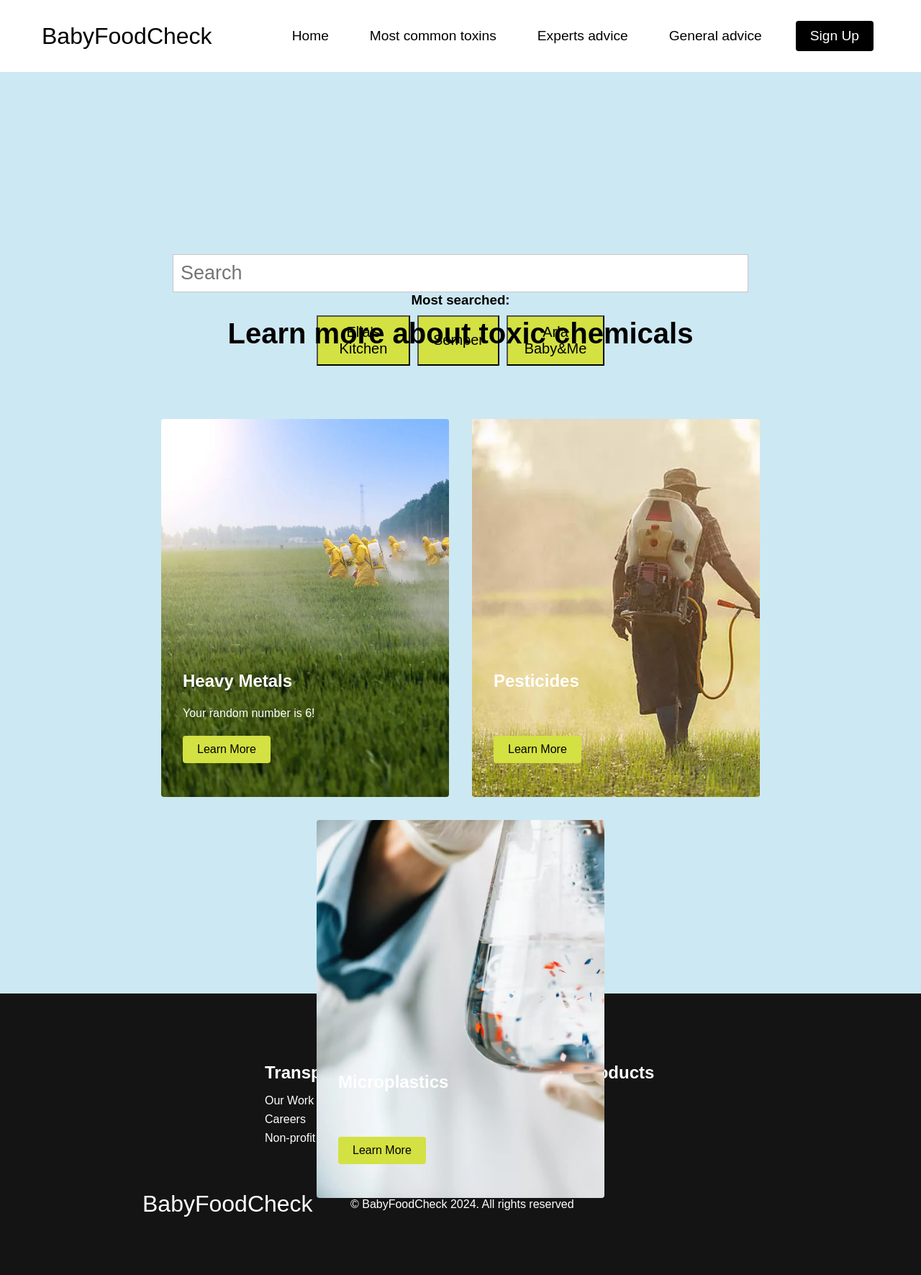
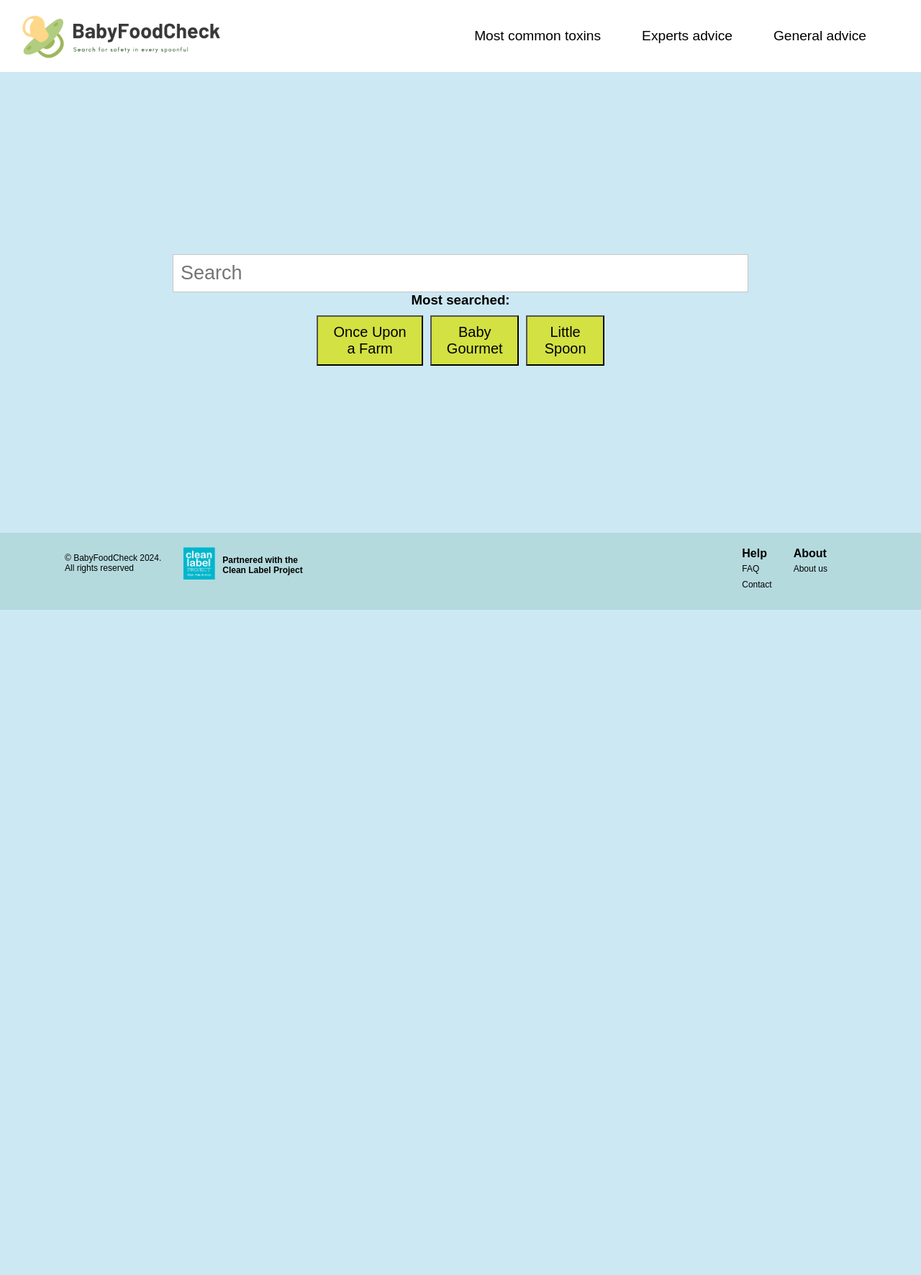
Before and after one commit to AronThrainsson/P7, a Flask app: page / in a window 1280 px wide. Shown: the whole page at 72% size. After the commit the page ends 847 px from the top, so only its background shows below. Run offline with Flask 3, Linux system fonts and the light colour scheme.

Commit message:
opdateret

```diff
--- a/app.py
+++ b/app.py
@@ -11,4 +11,4 @@ def index():
 
 @app.route("/expert")
 def bye():
-    return render_template("expert2.html")
+    return render_template("expert.html")
--- a/static/styles.css
+++ b/static/styles.css
@@ -18,6 +18,15 @@
   z-index: 999;
 }
 
+.navbar_container a img {
+  width: 300px;
+  height: auto;
+  margin-top: 3px;
+  margin-left: -30px;
+  justify-content: left;
+
+}
+
 .navbar_container {
   display: flex;
   justify-content: space-between;
@@ -32,13 +41,7 @@
 }
 
 #navbar_logo {
-    color: #000;
-    background-color: #ffffff;
-    display: flex;
-    align-items: center;
-    text-decoration: none;
-    font-size: 2rem;
-    background-image: url('/images/baby.png'); /*virker ikke*/
+  padding-left: 100px;
 }
 
 .fa-gem {
@@ -79,6 +82,7 @@
   padding: 1rem;
   width: 100%;
 }
+
 /* sign up button on navbar */
 .button {
   text-decoration: none;
@@ -205,10 +209,6 @@
   }
 }
 
-  /* Main Content CSS */
-  .main {
-    background-color: #cce8f3;
-  }
 
 .main_container {
   display: grid;
@@ -225,7 +225,7 @@
   padding-left: 50px;
 }
 
-  /* Services Section under the searchbar */
+/* Services searchbar etc */
 .services {
   background: #cce8f3;
   display: flex;
@@ -279,42 +279,140 @@
 
 }
 
-  /* header toxic */
-  .services h1 {
-    color: #000000;
-    margin-bottom: 5rem;
-    font-size: 2.5rem;
+/* Footer Container */
+.footer_container {
+  background-color: #B5DADE;
+  padding: 20px 20px;
+  display: flex;
+  justify-content: space-between;
+  align-items: flex-start;
 }
 
+.footer_left {
+  display: flex;
+  align-items: center;
+  gap: 30px;
+  padding-left: 70px;
+}
+
+.left_footer {
+  text-align: left;
+}
+
+
+.left_footer_img {
+  display: flex;
+  align-items: center;
+  gap: 10px;
+  font-weight: bold;
+}
+
+.left_footer_img img {
+  width: 45px;
+  height: auto;
+}
+
+.footer_img_text {
+  font-size: 12px;
+  text-align: left;
+  margin: 5px 0 0 0;
+}
+
+.website_rights {
+  font-size: 12px;
+}
+
+/* Måske fjerne */
+.footer_links {
+  width: 100%;
+  max-width: 1000px;
+  display: flex;
+  justify-content: center;
+}
+
+/* Alligns the footer horizontal */
+.footer_link-wrapper {
+  display: flex;
+  gap: 30px;
+  padding-right: 110px;
+}
+
+/* måske slettes */
+.footer_service {
+  display: flex;
+  flex-direction: column;
+  align-items: flex-start;
+  margin: 16px;
+  text-align: left;
+  width: 160px;
+  box-sizing: border-box;
+}
+
+
+.footer_service a {
+  color: #000000;
+  text-decoration: none;
+  margin-bottom: 0.5rem;
+}
+
+.footer_service a:hover {
+  color: #ffffff;
+  transition: 0.3s ease-out;
+}
+
+.footer_link-items {
+  display: flex;
+  flex-direction: column;
+  text-align: left;
+}
+
+.footer_link-items > h2 {
+  font-size: 16px;
+  margin-bottom: 5px;
+  color: #000;
+}
+
+.footer_link-items a {
+  color: #000;
+  font-size: 12px;
+  text-decoration: none;
+  margin-bottom: 0.5rem;
+}
+
+.footer_link-items a:hover {
+  color: #fff;
+}
+
+/* What do the experts say? */
 .services_container {
 display: flex;
 justify-content: center;
 flex-wrap: wrap;
 }
-
 /* service card and heavy metals card */
 .services_card {
   margin: 1rem;
   height: 525px;
-    width: 400px;
+  width: 300px;
   border-radius: 4px;
-    background-image:
-      url('/static/images/pic5.jpg');
+  background-color: #efc58a;
   background-size: cover;
   position: relative;
-    color: #fff;
+  color: #000000;
 }
 
 /* pesticides service card */
 .services_card:nth-child(2) {
-    background-image:
-      url('/static/images/pic4.jpg');
+  background-color: #efc58a;
 }
 
 /* microplastic service card */
 .services_card:nth-child(3) {
-    background-image:
-    url('/static/images/micro.jpg');
+  background-color: #efc58a;
+}
+
+.services_card:nth-child(4) {
+  background-color: #efc58a;
 }
 
 /* headers on service cards */
@@ -322,6 +420,7 @@
   position: absolute;
   top: 350px;
   left: 30px;
+  color: #000;
 }
 
 /* mores text if we want to add on service cards */
@@ -353,165 +452,8 @@
 
 /* hover on the service card */
 .services_card:hover {
-    transform: scale(1.075);
+  transform: scale(1.02);
   transition: 0.2s ease-in;
   cursor: pointer;
+  background-color: #f5d7ad;
 }
-
-  /* when the brower window gets smaller, /TODO/ */
-  @media screen and (max-width: 960px) {
-    .services {
-      height: 1400px;
-    }
-
-    .services h1 {
-      font-size: 2rem;
-      margin-top: 12rem;
-    }
-  }
-
-  @media screen and (max-width: 480px) {
-    .services {
-      height: 1400px;
-    }
-
-    .services h1 {
-      font-size: 1.2rem;
-    }
-
-    .services_card {
-      width: 300px;
-    }
-  }
-
-  /* Footer CSS */
-  .footer_container {
-    background-color: #141414;
-    padding: 5rem 0;
-    display: flex;
-    flex-direction: column;
-    justify-content: center;
-    align-items: center;
-  }
-
-  #footer_logo {
-    color: #fff;
-    display: flex;
-    align-items: center;
-    cursor: pointer;
-    text-decoration: none;
-    font-size: 2rem;
-  }
-
-  .footer_links {
-    width: 100%;
-    max-width: 1000px;
-    display: flex;
-    justify-content: center;
-  }
-
-  .footer_link--wrapper {
-    display: flex;
-  }
-
-  .footer_link--items {
-    display: flex;
-    flex-direction: column;
-    align-items: flex-start;
-    margin: 16px;
-    text-align: left;
-    width: 160px;
-    box-sizing: border-box;
-  }
-
-  .footer_link--items h2 {
-    margin-bottom: 16px;
-  }
-
-  .footer_link--items > h2 {
-    color: #fff;
-  }
-
-  .footer_link--items a {
-    color: #fff;
-    text-decoration: none;
-    margin-bottom: 0.5rem;
-  }
-
-  .footer_link--items a:hover {
-    color: #e9e9e9;
-    transition: 0.3s ease-out;
-  }
-
-  /* Social Icons */
-  .social_icon--link {
-    color: #fff;
-    font-size: 24px;
-  }
-
-  .social_media {
-    max-width: 1000px;
-    width: 100%;
-  }
-
-  .social_media--wrap {
-    display: flex;
-    justify-content: space-between;
-    align-items: center;
-    width: 90%;
-    max-width: 1000px;
-    margin: 40px auto 0 auto;
-  }
-
-  .social_icons {
-    display: flex;
-    justify-content: space-between;
-    align-items: center;
-    width: 240px;
-  }
-
-  .social_logo {
-    color: #fff;
-    justify-self: start;
-    margin-left: 20px;
-    cursor: pointer;
-    text-decoration: none;
-    font-size: 2rem;
-    display: flex;
-    align-items: center;
-    margin-bottom: 16px;
-  }
-
-  .website_rights {
-    color: #fff;
-  }
-
-  @media screen and (max-width: 820px) {
-    .footer_links {
-      padding-top: 2rem;
-    }
-
-    #footer_logo {
-      margin-bottom: 2rem;
-    }
-
-    .website_rights {
-      margin-bottom: 2rem;
-    }
-
-    .footer_link--wrapper {
-      flex-direction: column;
-    }
-
-    .social_media--wrap {
-      flex-direction: column;
-    }
-  }
-
-  @media screen and (max-width: 480px) {
-    .footer_link--items {
-      margin: 0;
-      padding: 10px;
-      width: 100%;
-    }
-  }
--- a/templates/index.html
+++ b/templates/index.html
@@ -9,101 +9,60 @@
 </head>
 <body>
 
-<!-- Navbar Section here -->
+<!--Navbar section here-->
 <nav class="navbar">
     <div class="navbar_container">
-        <a href="/" id="navbar_logo"><i class="fas fa-gem"></i>BabyFoodCheck</a>
+            <a href="index.html"><img src="../static/images/babyfoodcheck_logo.png" alt="BabyFoodCheck Logo"></a>
         <div class="navbar_toggle" id="mobile-menu">
-            <span class="bar"></span><span class="bar"></span><span class="bar"></span>
+            <span class="bar"></span><span sclass="bar"></span><span class="bar"></span>
         </div>
         <ul class="navbar_menu">
-            <li class="navbar_item"><a href="index.html" class="navbar_links">Home</a></li>
             <li class="navbar_item"><a href="common.html" class="navbar_links">Most common toxins</a></li>
-            <li class="navbar_item"><a href="expert.html" class="navbar_links">Experts advice</a></li>
+            <li class="navbar_item"><a href="expert" class="navbar_links">Experts advice</a></li>
             <li class="navbar_item"><a href="toxins.html" class="navbar_links">General advice</a></li>
-            <li class="navbar_btn"><a href="sign.html" class="button">Sign Up</a></li>
         </ul>
     </div>
 </nav>
 
-<!-- Hero Section -->
+<!-- Hero Section-->
 <section class="services">
         <div class="search-container">
             <input type="text" class="search-box" placeholder="Search">
             <h3>Most searched:</h3>
             <div class="buttons">
-                <button class="search-button">Ella's Kitchen</button>
-                <button class="search-button">Semper</button>
-                <button class="search-button">Arla Baby&Me</button>
+                <button class="search-button">Once Upon a Farm</button>
+                <button class="search-button">Baby Gourmet</button>
+                <button class="search-button">Little Spoon</button>
             </div>
         </div>
     </div>
 </section>
 
-<!-- Services Section -->
-<div class="services">
-    <h1>Learn more about toxic chemicals</h1>
-    <div class="services_container">
-        <div class="services_card">
-            <h2>Heavy Metals</h2>
-            <p>Your random number is {{ number }}!</p>
-            <button>Learn More</button>
-        </div>
-        <div class="services_card">
-            <h2>Pesticides</h2>
-            <p></p>
-            <button>Learn More</button>
-        </div>
-        <div class="services_card">
-            <h2>Microplastics</h2>
-            <p></p>
-            <button>Learn More</button>
-        </div>
-    </div>
-</div>
+
 
 <!-- Footer Section -->
 <div class="footer_container">
-  <div class="footer_links">
-      <div class="footer_link--wrapper">
-          <div class="footer_link--items">
-              <h2>Transparency</h2>
-              <a href="/">Our Work</a>
-              <a href="/">Careers</a>
-              <a href="/">Non-profit</a>
-          </div>
-          <div class="footer_link--items">
-              <h2>Contacts</h2>
-              <a href="/">Support</a>
-              <a href="/">Donations</a>
-              <a href="/">Whistleblower</a>
-          </div>
+    <div class="footer_left">
+      <div class="left_footer">
+        <p class="website_rights">© BabyFoodCheck 2024. <br> All rights reserved</p>
       </div>
-      <div class="footer_link--wrapper">
-          <div class="footer_link--items">
-              <h2>Add Products</h2>
-              <a href="/">Brand</a>
-              <a href="/">Label</a>
-              <a href="/">Producer</a>
-          </div>
+      <div class="left_footer_img">
+        <img src="../static/images/cleanlabel.png" alt="Clean Label Logo">
+        <p class="footer_img_text">Partnered with the <br> Clean Label Project</p>
       </div>
+    </div>
+    <div class="footer_link-wrapper">
+      <div class="footer_link-items">
+        <h2>Help</h2>
+        <a href="/">FAQ</a>
+        <a href="/">Contact</a>
+      </div>
+      <div class="footer_link-items">
+        <h2>About</h2>
+        <a href="/">About us</a>
+      </div>
+    </div>
   </div>
-  <section class="social_media">
-      <div class="social_media--wrap">
-          <div class="footer_logo">
-              <a href="/" id="footer_logo"><i class="fas fa-gem"></i>BabyFoodCheck</a>
-          </div>
-          <p class="website_rights">© BabyFoodCheck 2024. All rights reserved</p>
-          <div class="social_icons">
-              <a class="social_icon--link" href="/" target="_blank" aria-label="Facebook"><i class="fab fa-facebook"></i></a>
-              <a class="social_icon--link" href="/" target="_blank" aria-label="Instagram"><i class="fab fa-instagram"></i></a>
-              <a class="social_icon--link" href="/" target="_blank" aria-label="Youtube"><i class="fab fa-youtube"></i></a>
-              <a class="social_icon--link" href="/" target="_blank" aria-label="Twitter"><i class="fab fa-twitter"></i></a>
-              <a class="social_icon--link" href="/" target="_blank" aria-label="LinkedIn"><i class="fab fa-linkedin"></i></a>
-          </div>
-      </div>
-  </section>
-</div>
 
 <script src="{{ url_for('static', filename='app.js') }}"></script>
 </body>
```
Also changed, not shown: templates/layout.html (+27 -27 lines), static/images/babyfoodcheck_logo.png (added), static/images/cleanlabel.png (added), templates/expert.html (renamed from templates/expert2.html). Lines whose indentation alone changed are shown as unchanged.
